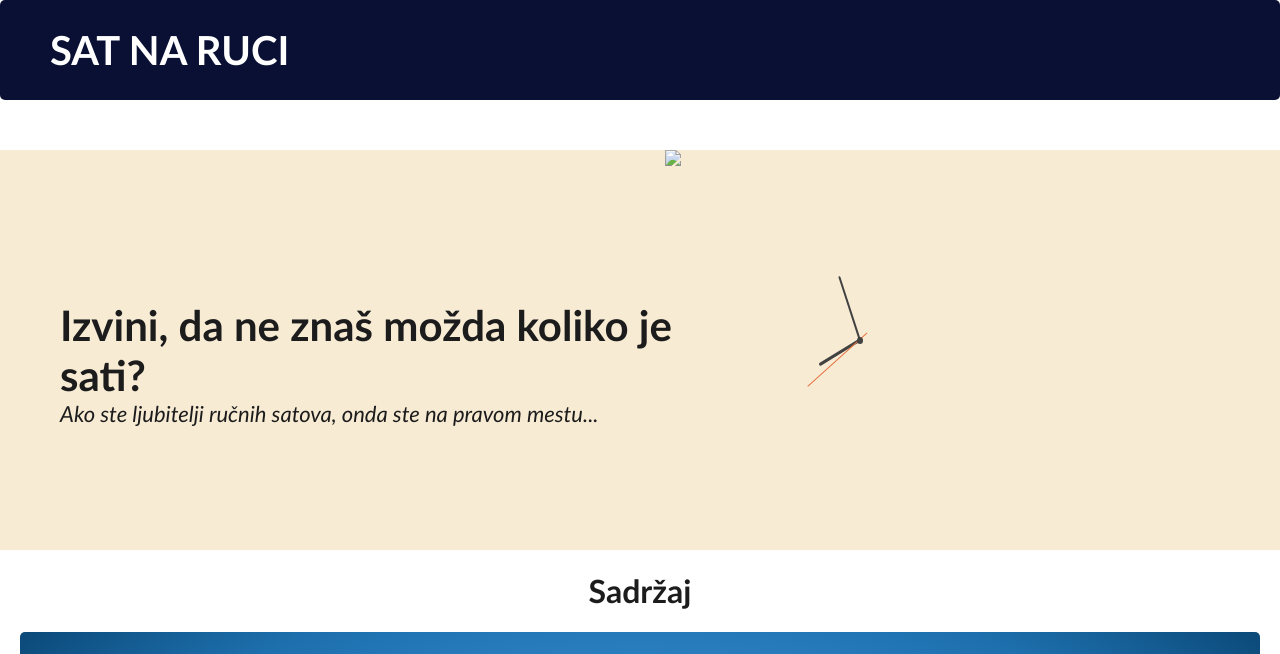
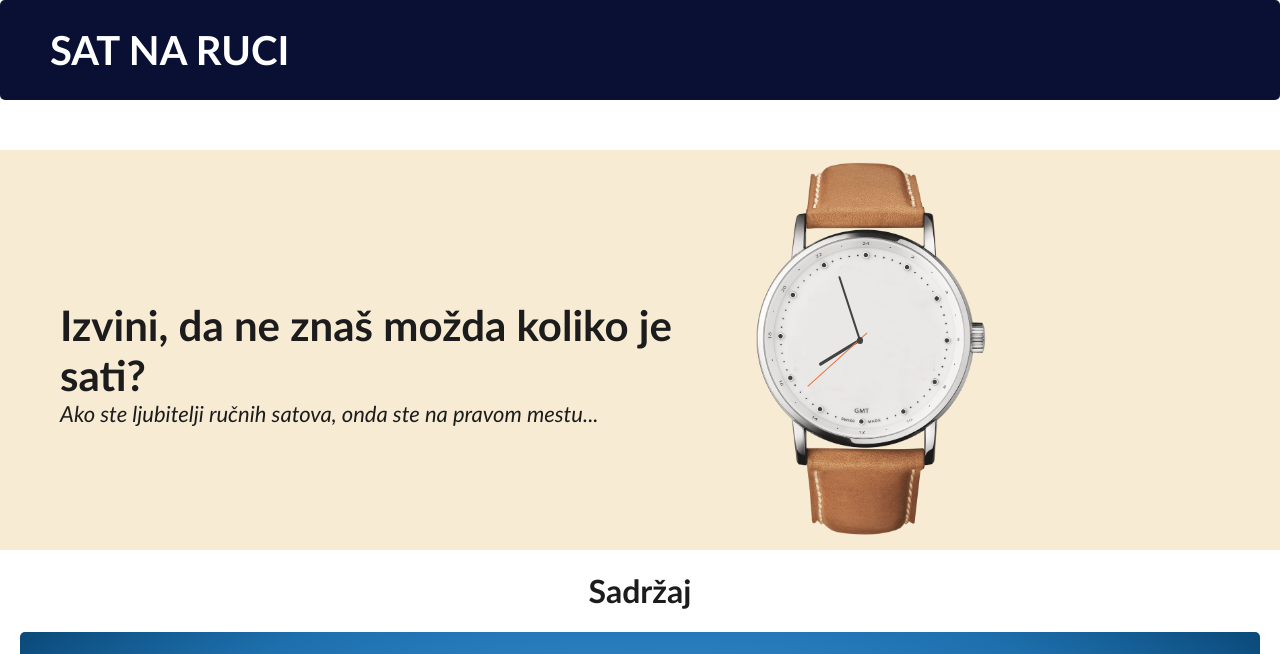
Before and after one commit to voja19/satnaruci.github.io, a plain HTML site: page index.html in a window 1280 px wide. Shown: the top 654 px of the page. Drawn offline with Linux system fonts and the light colour scheme.

Commit message:
Update index.html

```diff
--- a/index.html
+++ b/index.html
@@ -16,7 +16,7 @@
 			<div class="uvod_txt"><i>Ako ste ljubitelji ručnih satova, onda ste na pravom mestu...</i></div>
 		</div>
 		<div class="sat">
-			<img src="_clock2.png">
+			<img src="clock2.png">
 			<div class="clock watch">
 				<div class="hour">
 					<div class="hr" id="hr"></div>
```
